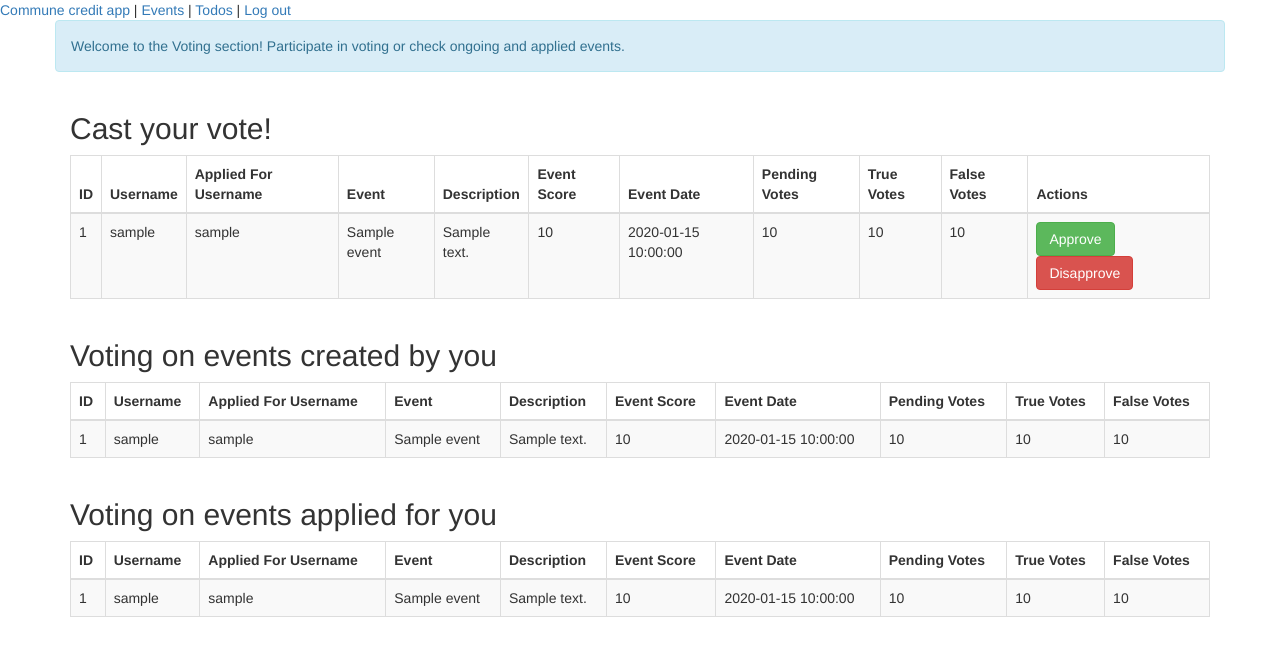
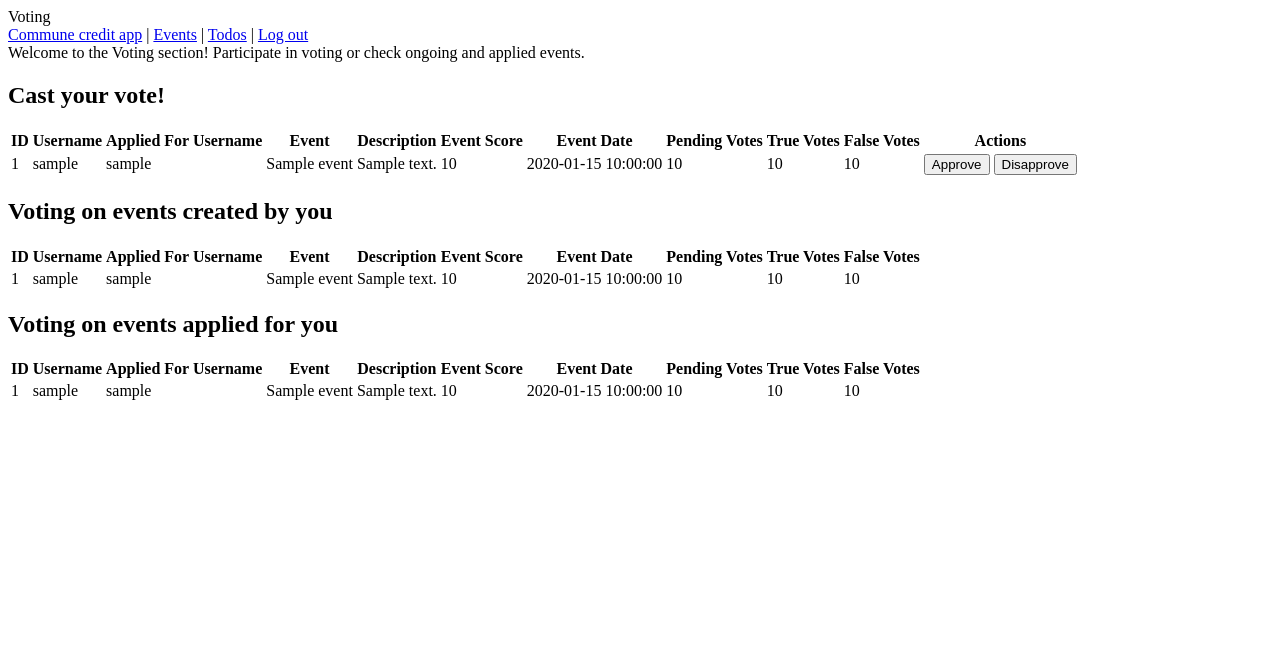
Before and after one commit to kallioaa/Kommuunisovellus, a Flask app: template app/templates/voting/main.html in a window 1280 px wide. Shown: the top 656 px of the page. Run offline with Flask 3, Linux system fonts and the light colour scheme; the template is opened without the code that fills it: most values are stand-ins (such as "Sample title", 1, 10 or a date in 2020); some libraries are stand-ins or nearby versions.

Commit message:
Removing bootstrap from voting

```diff
--- a/app/templates/voting/main.html
+++ b/app/templates/voting/main.html
@@ -1,5 +1,3 @@
-{% extends "bootstrap/base.html" %}
-
 {% block title %} Voting {% endblock %}
 
 {% block content %}
@@ -7,10 +5,10 @@
 {% include 'components/_navbar.html' %}
 
 <!-- Introductory Text Section -->
-<div class="container mt-4">
+<div>
     <div class="row">
         <div class="col">
-            <div class="alert alert-info" role="alert">
+            <div class="alert" role="alert">
                 Welcome to the Voting section! Participate in voting or check ongoing and applied events.
             </div>
         </div>
@@ -18,11 +16,11 @@
 </div>
 
 <!-- Events to be Voted Section -->
-<div class="container mt-4">
+<div>
     <h2> Cast your vote! </h2>
     {% if events_to_be_voted_for_user_id and events_to_be_voted_for_user_id|length > 0 %}
     <div class="table-responsive">
-        <table class="table table-striped table-bordered">
+        <table class="table">
             <thead>
                 <tr>
                     <th>ID</th>
@@ -55,12 +53,12 @@
                         <form method="POST"
                             action="{{ url_for('voting.vote_event', event_id=item.event_id, vote='true') }}"
                             style="display:inline;">
-                            <button type="submit" class="btn btn-success">Approve</button>
+                            <button type="submit">Approve</button>
                         </form>
                         <form method="POST"
                             action="{{ url_for('voting.vote_event', event_id=item.event_id, vote='false') }}"
                             style="display:inline;">
-                            <button type="submit" class="btn btn-danger">Disapprove</button>
+                            <button type="submit">Disapprove</button>
                         </form>
                     </td>
                 </tr>
@@ -74,11 +72,11 @@
 </div>
 
 <!-- Ongoing Voting Section -->
-<div class="container mt-4">
+<div>
     <h2>Voting on events created by you</h2>
     {% if events_by_user_id_in_voting and events_by_user_id_in_voting|length > 0 %}
     <div class="table-responsive">
-        <table class="table table-striped table-bordered">
+        <table class="table">
             <thead>
                 <tr>
                     <th>ID</th>
@@ -117,11 +115,11 @@
 </div>
 
 <!-- Events Applied By User Section -->
-<div class="container mt-4">
+<div>
     <h2> Voting on events applied for you </h2>
     {% if events_applied_for_user_id_in_voting and events_applied_for_user_id_in_voting|length > 0 %}
     <div class="table-responsive">
-        <table class="table table-striped table-bordered">
+        <table class="table">
             <thead>
                 <tr>
                     <th>ID</th>
```
